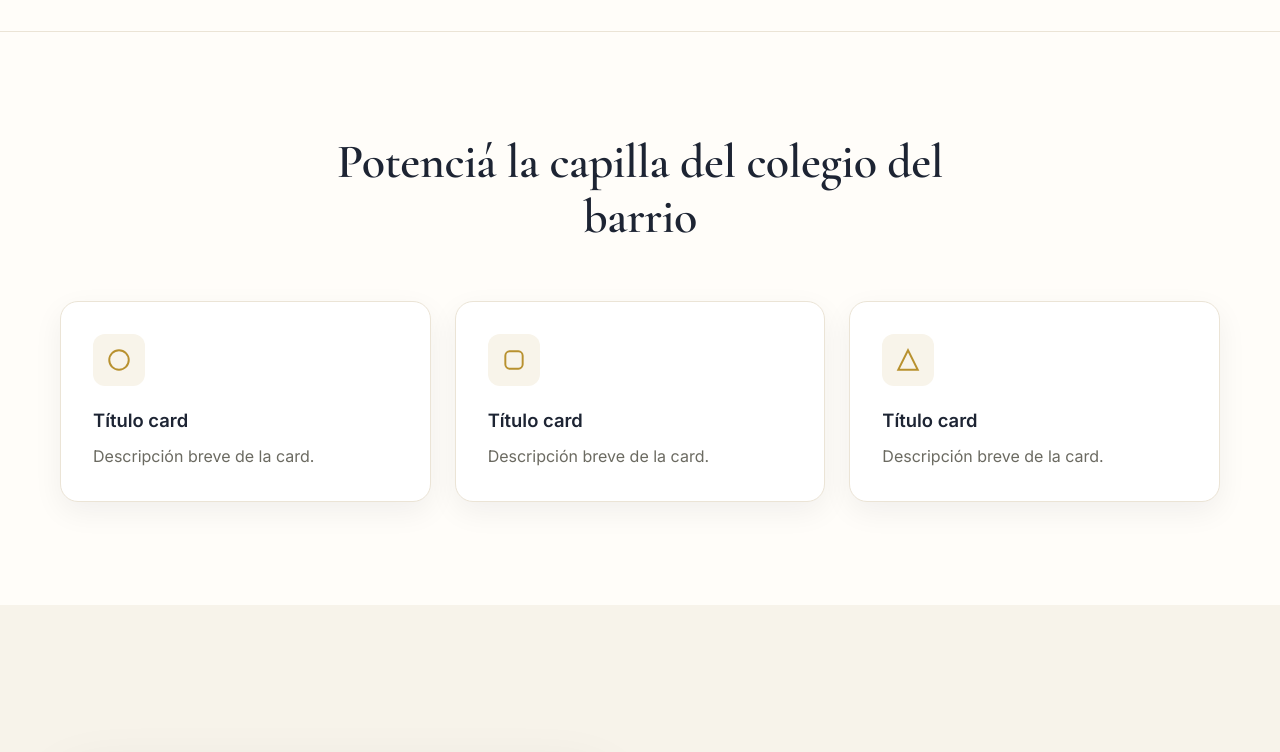
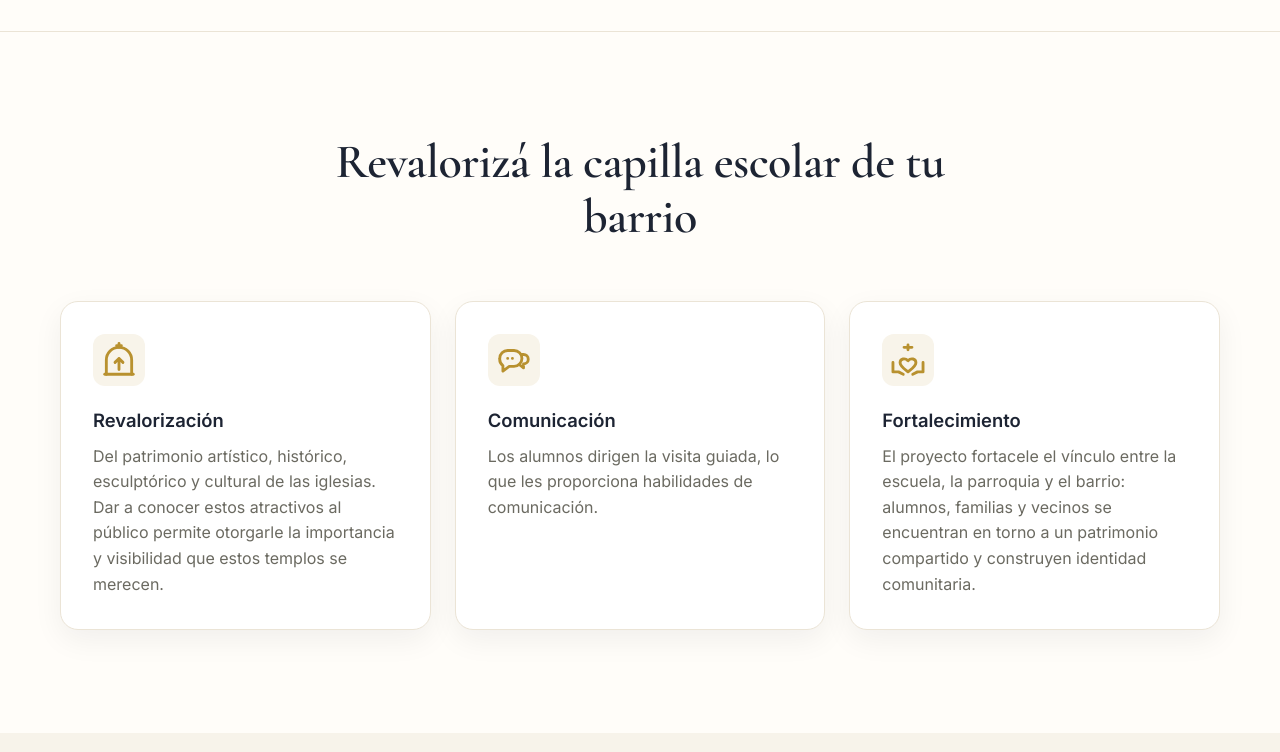
Before and after one commit to coniibaghino/El-Templo-como-aula, a plain HTML site: page index.html in a window 1280 px wide. Shown: the part 942-1694 px from the top of the page. Drawn offline with nearby package versions, Linux system fonts and the light colour scheme.

Commit message:
Add files via upload

```diff
--- a/index.html
+++ b/index.html
@@ -27,8 +27,8 @@
       <!-- // LINKS DEL MENÚ: cambiá texto y href -->
       <nav class="nav__links">
         <a href="#inicio">Nuestra misión</a>
-        <a href="#servicios">El plan</a>
-        <a href="#galeria">Presupuesto</a>
+        <a href="#servicios">Beneficios</a>
+        <a href="#galeria">El plan</a>
         <a href="#contacto">Contacto</a>
       </nav>
 
@@ -56,7 +56,7 @@
       <div class="hero__text">
 
         <!-- // TÍTULO PRINCIPAL -->
-        <h1 class="reveal">El templo como <span class="grad">aula</span></h1>
+        <h1 class="reveal" style="font-size: 68px;">El <span class="grad">Templo</span> como <span class="grad">aula</span></h1>
 
         <!-- // SUBTÍTULO -->
         <p class="lead reveal">Un modelo de visitas guiadas para capillas escolares.</p>
@@ -84,7 +84,7 @@
   <!-- ============================================================
        // LOGOS — franja de marcas/aliados (marquee infinito)
        ============================================================ -->
-  <section id="logos" class="logos">
+ <section id="logos" class="logos">
     <div class="container">
       <!-- // TEXTO CHICO arriba de los logos -->
       <p class="logos__label">Texto chico</p>
@@ -117,7 +117,7 @@
     <div class="container">
       <div class="section__head">
         <!-- // TÍTULO DE SECCIÓN -->
-        <h2 class="reveal">Potenciá la capilla del colegio del barrio</h2>
+        <h2 class="reveal">Revalorizá la capilla escolar de tu barrio</h2>
         <!-- // DESCRIPCIÓN DE SECCIÓN -->
         <p class="lead reveal"></p>
       </div>
@@ -128,29 +128,44 @@
         <!-- // CARD 1 -->
         <article class="card reveal">
           <div class="card__icon">
-            <!-- // ICONO: reemplazá el svg por <img src="img/icono1.svg"> o un emoji -->
-            <svg viewBox="0 0 24 24" fill="none" stroke="currentColor" stroke-width="1.8"><circle cx="12" cy="12" r="9"/></svg>
+            <!-- // ICONO Revalorización: capilla con flecha hacia arriba -->
+            <svg viewBox="0 0 24 24" fill="none" stroke="currentColor" stroke-width="1.8" stroke-linecap="round" stroke-linejoin="round">
+              <path d="M4 21V12a8 8 0 0 1 16 0v9"/>
+              <path d="M3 21h18"/>
+              <path d="M12 4V1.5M10.5 3h3"/>
+              <path d="M12 18v-7M9.5 13.5 12 11l2.5 2.5"/>
+            </svg>
           </div>
-          <h3>Título card</h3>
-          <p>Descripción breve de la card.</p>
+          <h3>Revalorización</h3>
+          <p>Del patrimonio artístico, histórico, esculptórico y cultural de las iglesias. Dar a conocer estos atractivos al público permite otorgarle la importancia y visibilidad que estos templos se merecen.</p>
         </article>
 
         <!-- // CARD 2 -->
         <article class="card reveal">
           <div class="card__icon">
-            <svg viewBox="0 0 24 24" fill="none" stroke="currentColor" stroke-width="1.8"><rect x="4" y="4" width="16" height="16" rx="4"/></svg>
+            <!-- // ICONO Comunicación: dos globos de diálogo -->
+            <svg viewBox="0 0 24 24" fill="none" stroke="currentColor" stroke-width="1.8" stroke-linecap="round" stroke-linejoin="round">
+              <path d="M3 11a5 5 0 0 1 5-5h4a5 5 0 0 1 5 5v0a5 5 0 0 1-5 5H9l-4 3v-3.5A5 5 0 0 1 3 11z"/>
+              <path d="M17 8.5h1a3 3 0 0 1 3 3v0a3 3 0 0 1-3 3v2.5l-2.5-2"/>
+              <path d="M8 11h.01M11 11h.01"/>
+            </svg>
           </div>
-          <h3>Título card</h3>
-          <p>Descripción breve de la card.</p>
+          <h3>Comunicación</h3>
+          <p>Los alumnos dirigen la visita guiada, lo que les proporciona habilidades de comunicación.</p>
         </article>
 
         <!-- // CARD 3 -->
         <article class="card reveal">
           <div class="card__icon">
-            <svg viewBox="0 0 24 24" fill="none" stroke="currentColor" stroke-width="1.8"><path d="M12 3l9 18H3z"/></svg>
+            <!-- // ICONO Fortalecimiento: manos sosteniendo un corazón -->
+            <svg viewBox="0 0 24 24" fill="none" stroke="currentColor" stroke-width="1.8" stroke-linecap="round" stroke-linejoin="round">
+              <path d="M12 12.5c-1.8-2-5-1.4-5 1.2 0 2.2 3.2 4.3 5 5.8 1.8-1.5 5-3.6 5-5.8 0-2.6-3.2-3.2-5-1.2z"/>
+              <path d="M2.5 13.5v6h3.5l3 1.5M21.5 13.5v6H18l-3 1.5"/>
+              <path d="M12 2.5v3M9.5 4h5"/>
+            </svg>
           </div>
-          <h3>Título card</h3>
-          <p>Descripción breve de la card.</p>
+          <h3>Fortalecimiento</h3>
+          <p>El proyecto fortacele el vínculo entre la escuela, la parroquia y el barrio: alumnos, familias y vecinos se encuentran en torno a un patrimonio compartido y construyen identidad comunitaria.</p>
         </article>
 
       </div>
@@ -328,9 +343,10 @@
 
       <!-- // LINKS FOOTER -->
       <nav class="footer__links">
-        <a href="#">Link</a>
-        <a href="#">Link</a>
-        <a href="#">Link</a>
+        <a href="#">Nuestra misión</a>
+        <a href="#">El plan</a>
+        <a href="#">Presupuesto</a>
+        <a href="#">Contacto</a>
       </nav>
 
       <!-- // REDES: reemplazá los círculos por íconos/imgs -->
@@ -341,8 +357,7 @@
       </div>
     </div>
     <div class="container footer__bottom">
-      <!-- // COPYRIGHT -->
-      <p>© 2026 Nombre. Todos los derechos reservados.</p>
+      <p>Este sitio forma parte de un concurso del Fondo Nacional de las Artes, por lo que su contenido funciona como un modelo ficticio. </p>
     </div>
   </footer>
 
--- a/style.css
+++ b/style.css
@@ -253,7 +253,7 @@ h3 { font-size: 1.15rem; font-weight: 600; }
   color: var(--accent);
   background: color-mix(in srgb, var(--accent) 10%, white);
 }
-.card__icon svg { width: 26px; height: 26px; }
+.card__icon svg { width: 38px; height: 38px; }
 .card h3 { margin-bottom: .5rem; }
 .card p { color: var(--text-soft); }
 
```
Also changed, not shown: img/logo-ilustrado - copia.svg (added), img/logo-minimal - copia.svg (added), 1 other file.
